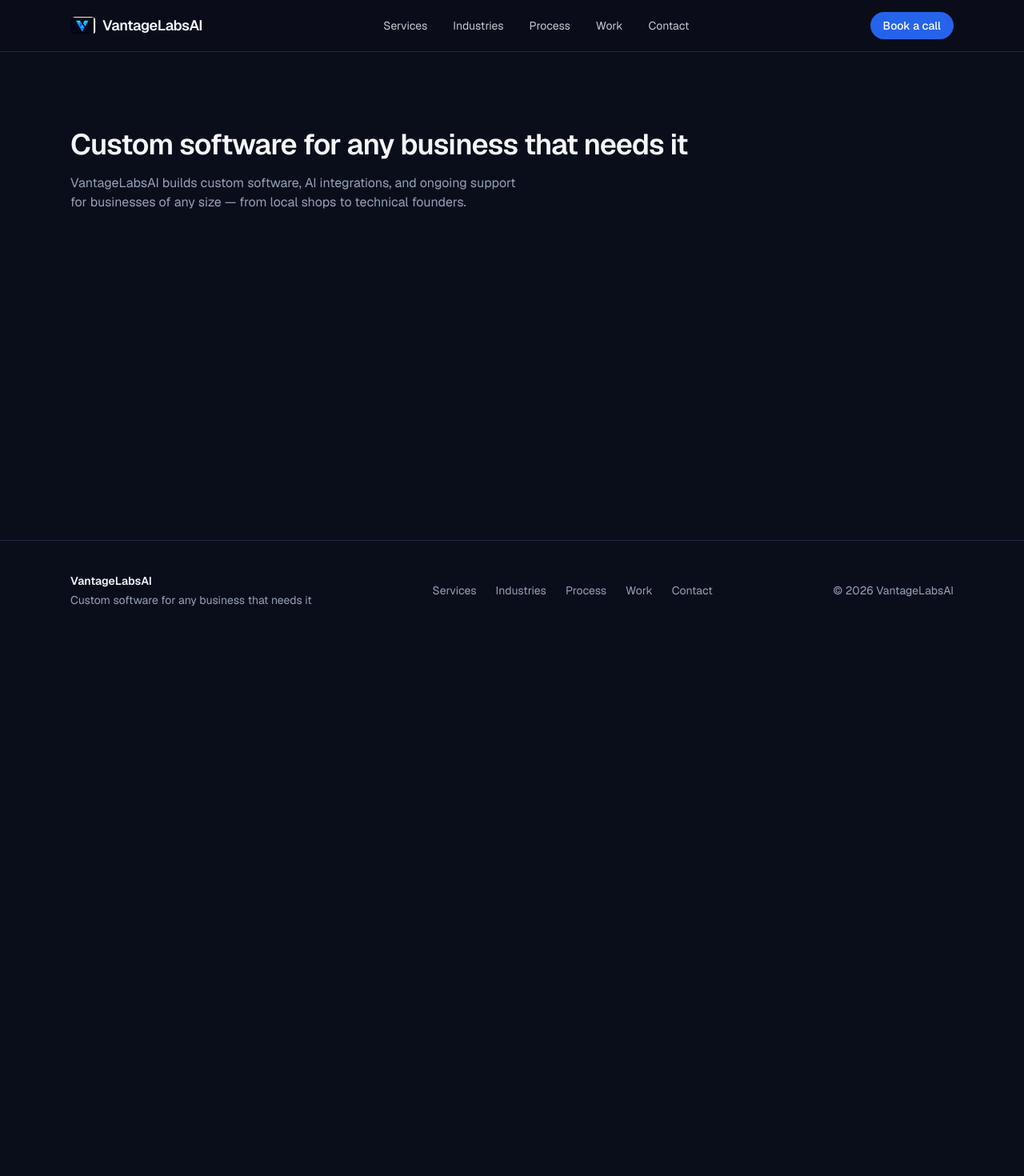
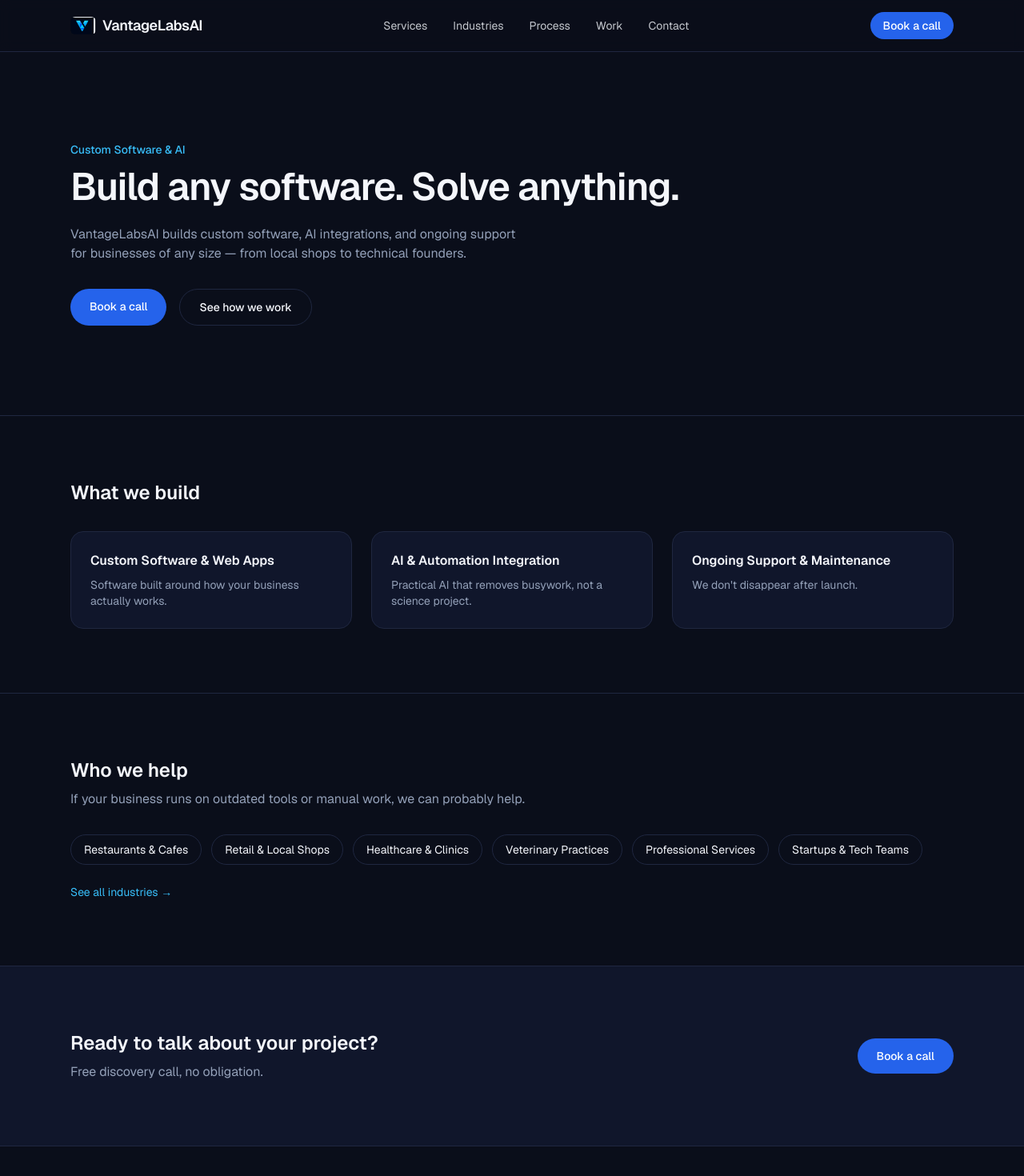
Before and after one commit to paramveer30/vantagelabsai, a Next.js app: page / in a window 1280 px wide. Shown: the top 1470 px of the page at 80% size. Before the commit the page ends 800 px from the top, so only its background shows below. Built offline with nearby package versions, Linux system fonts and the light colour scheme.

Commit message:
set up pages: home,services,process,work,contact

```diff
--- /dev/null
+++ b/src/app/industries/page.tsx
@@ -0,0 +1,30 @@
+import type { Metadata } from "next";
+import { Container } from "@/components/container";
+import { PageHero } from "@/components/page-hero";
+import { industries } from "@/content/industries";
+
+export const metadata: Metadata = { title: "Industries" };
+
+export default function IndustriesPage() {
+  return (
+    <>
+      <PageHero
+        eyebrow="Industries"
+        title="Who we help"
+        subtitle="If your business runs on outdated tools or manual work, we can probably help — whatever industry you're in."
+      />
+
+      <Container className="grid gap-6 pb-24 sm:grid-cols-2 lg:grid-cols-3">
+        {industries.map((industry) => (
+          <div
+            key={industry.name}
+            className="rounded-xl border border-border p-5"
+          >
+            <h2 className="font-semibold">{industry.name}</h2>
+            <p className="mt-2 text-sm text-muted">{industry.example}</p>
+          </div>
+        ))}
+      </Container>
+    </>
+  );
+}
--- a/src/app/page.tsx
+++ b/src/app/page.tsx
@@ -1,10 +1,100 @@
+import Link from "next/link";
+import { Container } from "@/components/container";
+import { industries } from "@/content/industries";
+import { services } from "@/content/services";
 import { site } from "@/lib/site";
 
 export default function Home() {
   return (
-    <div className="mx-auto max-w-6xl px-6 py-24">
-      <h1 className="text-4xl font-semibold tracking-tight">{site.tagline}</h1>
-      <p className="mt-4 max-w-xl text-muted">{site.description}</p>
-    </div>
+    <>
+      <section className="border-b border-border">
+        <Container className="py-28">
+          <p className="text-sm font-medium text-accent">
+            Custom Software & AI
+          </p>
+          <h1 className="mt-3 max-w-3xl text-5xl font-semibold tracking-tight">
+            Build any software. Solve anything.
+          </h1>
+          <p className="mt-6 max-w-xl text-muted">{site.description}</p>
+          <div className="mt-8 flex flex-wrap gap-4">
+            <Link
+              href="/contact"
+              className="rounded-full bg-brand px-6 py-3 text-sm font-medium text-brand-foreground transition-colors hover:bg-brand-hover"
+            >
+              Book a call
+            </Link>
+            <Link
+              href="/process"
+              className="rounded-full border border-border px-6 py-3 text-sm font-medium transition-colors hover:bg-surface"
+            >
+              See how we work
+            </Link>
+          </div>
+        </Container>
+      </section>
+
+      <section className="border-b border-border">
+        <Container className="py-20">
+          <h2 className="text-2xl font-semibold">What we build</h2>
+          <div className="mt-8 grid gap-6 md:grid-cols-3">
+            {services.map((service) => (
+              <Link
+                key={service.slug}
+                href="/services"
+                className="rounded-2xl border border-border bg-surface p-6 transition-colors hover:border-brand"
+              >
+                <h3 className="font-semibold">{service.title}</h3>
+                <p className="mt-2 text-sm text-muted">{service.summary}</p>
+              </Link>
+            ))}
+          </div>
+        </Container>
+      </section>
+
+      <section>
+        <Container className="py-20">
+          <h2 className="text-2xl font-semibold">Who we help</h2>
+          <p className="mt-2 text-muted">
+            If your business runs on outdated tools or manual work, we can
+            probably help.
+          </p>
+          <div className="mt-8 flex flex-wrap gap-3">
+            {industries.map((industry) => (
+              <span
+                key={industry.name}
+                className="rounded-full border border-border px-4 py-2 text-sm"
+              >
+                {industry.name}
+              </span>
+            ))}
+          </div>
+          <Link
+            href="/industries"
+            className="mt-6 inline-block text-sm text-accent hover:underline"
+          >
+            See all industries →
+          </Link>
+        </Container>
+      </section>
+
+      <section className="border-t border-border bg-surface">
+        <Container className="flex flex-col items-start gap-4 py-20 sm:flex-row sm:items-center sm:justify-between">
+          <div>
+            <h2 className="text-2xl font-semibold">
+              Ready to talk about your project?
+            </h2>
+            <p className="mt-2 text-muted">
+              Free discovery call, no obligation.
+            </p>
+          </div>
+          <Link
+            href="/contact"
+            className="rounded-full bg-brand px-6 py-3 text-sm font-medium text-brand-foreground transition-colors hover:bg-brand-hover"
+          >
+            Book a call
+          </Link>
+        </Container>
+      </section>
+    </>
   );
 }
--- /dev/null
+++ b/src/app/process/page.tsx
@@ -0,0 +1,35 @@
+import type { Metadata } from "next";
+import { Container } from "@/components/container";
+import { PageHero } from "@/components/page-hero";
+import { processSteps } from "@/content/process";
+
+export const metadata: Metadata = { title: "Process" };
+
+export default function ProcessPage() {
+  return (
+    <>
+      <PageHero
+        eyebrow="Process"
+        title="How we work"
+        subtitle="Four steps, no surprises — you'll know what's happening at every stage."
+      />
+
+      <Container className="space-y-8 pb-24">
+        {processSteps.map((step) => (
+          <div
+            key={step.step}
+            className="flex gap-6 border-b border-border pb-8 last:border-0"
+          >
+            <div className="text-2xl font-semibold text-accent">
+              {String(step.step).padStart(2, "0")}
+            </div>
+            <div>
+              <h2 className="font-semibold">{step.title}</h2>
+              <p className="mt-2 text-sm text-muted">{step.description}</p>
+            </div>
+          </div>
+        ))}
+      </Container>
+    </>
+  );
+}
--- /dev/null
+++ b/src/app/services/page.tsx
@@ -0,0 +1,38 @@
+import type { Metadata } from "next";
+import { Container } from "@/components/container";
+import { PageHero } from "@/components/page-hero";
+import { services } from "@/content/services";
+
+export const metadata: Metadata = { title: "Services" };
+
+export default function ServicesPage() {
+  return (
+    <>
+      <PageHero
+        eyebrow="Services"
+        title="What we build"
+        subtitle="Three ways we help — pick one, or all three as your business grows."
+      />
+
+      <Container className="grid gap-8 pb-24 md:grid-cols-3">
+        {services.map((service) => (
+          <div
+            key={service.slug}
+            className="rounded-2xl border border-border bg-surface p-6"
+          >
+            <h2 className="text-xl font-semibold">{service.title}</h2>
+            <p className="mt-2 text-sm text-accent">{service.summary}</p>
+            <p className="mt-4 text-sm text-muted">{service.description}</p>
+            <ul className="mt-4 space-y-2">
+              {service.highlights.map((highlight) => (
+                <li key={highlight} className="text-sm text-foreground/80">
+                  · {highlight}
+                </li>
+              ))}
+            </ul>
+          </div>
+        ))}
+      </Container>
+    </>
+  );
+}
--- /dev/null
+++ b/src/components/container.tsx
@@ -0,0 +1,13 @@
+import type { ReactNode } from "react";
+
+export function Container({
+  children,
+  className = "",
+}: {
+  children: ReactNode;
+  className?: string;
+}) {
+  return (
+    <div className={`mx-auto max-w-6xl px-6 ${className}`}>{children}</div>
+  );
+}
--- /dev/null
+++ b/src/components/page-hero.tsx
@@ -0,0 +1,19 @@
+import { Container } from "@/components/container";
+
+export function PageHero({
+  eyebrow,
+  title,
+  subtitle,
+}: {
+  eyebrow: string;
+  title: string;
+  subtitle: string;
+}) {
+  return (
+    <Container className="py-20">
+      <p className="text-sm font-medium text-accent">{eyebrow}</p>
+      <h1 className="mt-2 text-4xl font-semibold tracking-tight">{title}</h1>
+      <p className="mt-4 max-w-2xl text-muted">{subtitle}</p>
+    </Container>
+  );
+}
--- a/src/content/process.ts
+++ b/src/content/process.ts
@@ -4,7 +4,7 @@ export type ProcessStep = {
   description: string;
 };
 
-export const process: ProcessStep[] = [
+export const processSteps: ProcessStep[] = [
   {
     step: 1,
     title: "Discovery Call",
```
